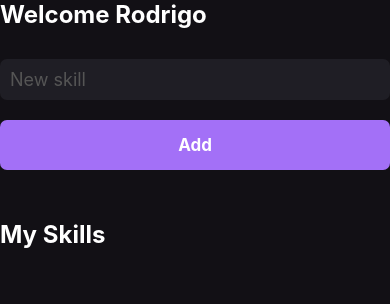
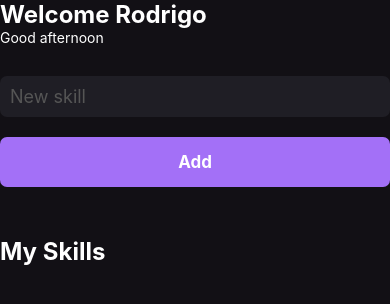
Before and after one commit to rodrigoandradebcc/myskills, a React Native app: screen / in a window 390 px wide. Shown: the top 304 px of the page. Built offline with nearby package versions, Linux system fonts and the light colour scheme.

Commit message:
faet: add useEffet to meeting

```diff
--- a/src/pages/Home.js
+++ b/src/pages/Home.js
@@ -1,4 +1,4 @@
-import React, {useState} from 'react';
+import React, {useState, useEffect} from 'react';
 import {
   Platform,
   SafeAreaView,
@@ -14,16 +14,31 @@ import {SkillCard} from '../components/SkillCard';
 export function Home() {
   const [newSkill, setNewSkill] = useState('');
   const [mySkills, setMySkills] = useState([]);
+  const [greeting, setGreeting] = useState('');
 
   function handleAddNewSkill(skill) {
     setMySkills(oldState => [...oldState, newSkill]);
   }
+
+  useEffect(() => {
+    const currentHour = new Date().getHours();
+
+    if (currentHour < 12) {
+      setGreeting('Good morning');
+    } else if (currentHour >= 12 && currentHour < 18) {
+      setGreeting('Good afternoon');
+    } else {
+      setGreeting('Good night');
+    }
+  }, []);
 
   return (
     <>
       <StatusBar translucent backgroundColor="transparent" />
       <SafeAreaView style={styles.container}>
         <Text style={styles.title}>Welcome Rodrigo</Text>
+
+        <Text style={styles.greetings}>{greeting}</Text>
 
         <TextInput
           style={styles.input}
@@ -66,4 +81,7 @@ const styles = StyleSheet.create({
     marginTop: 30,
     borderRadius: 7,
   },
+  greetings: {
+    color: '#fff',
+  },
 });
```
